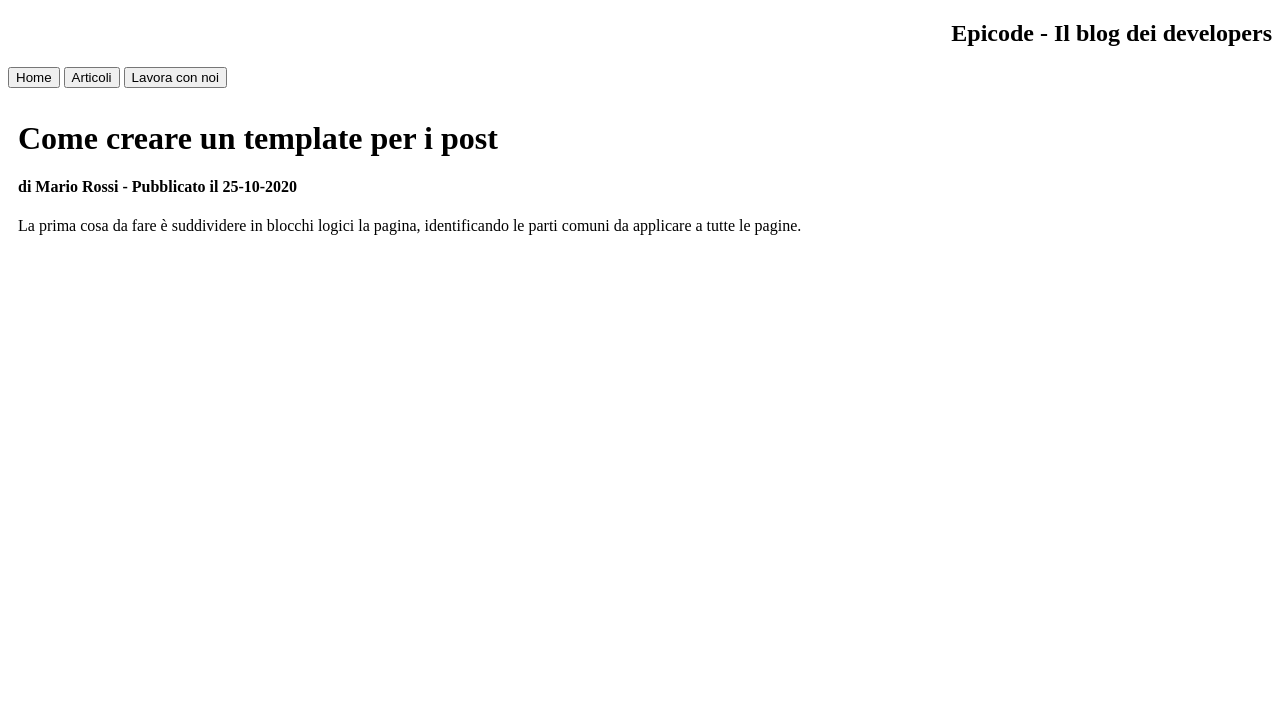
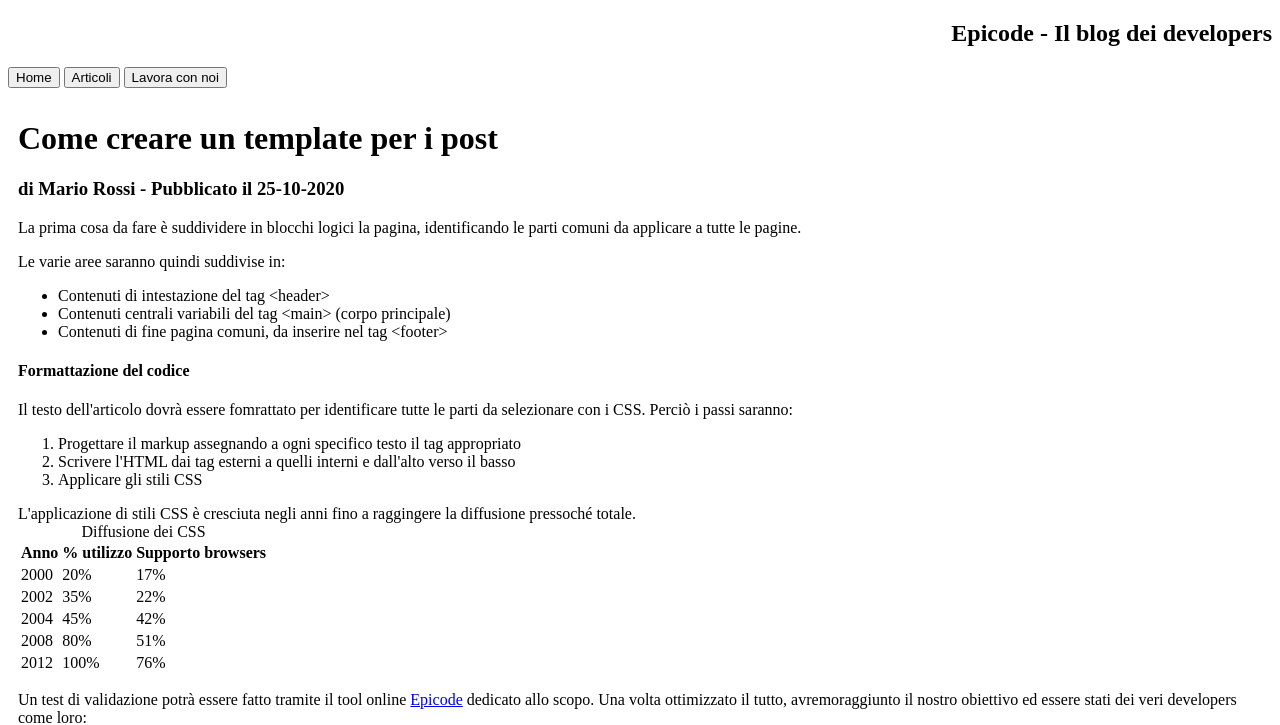
Before and after one commit to ZairaStra/M1S1G2_esercitazione, a plain HTML site: page index.html in a window 1280 px wide. Shown: the part 83-808 px from the top of the page. Drawn offline with Linux system fonts and the light colour scheme.

Commit message:
start_form

```diff
--- a/index.html
+++ b/index.html
@@ -22,12 +22,77 @@
     </header>
     <main>
       <h1>Come creare un template per i post</h1>
-      <h4>di Mario Rossi - Pubblicato il 25-10-2020</h4>
-      <div>
-        <p>La prima cosa da fare è suddividere in blocchi logici la pagina, identificando le parti comuni da applicare a tutte le pagine.</p>
+      <h3>di Mario Rossi - Pubblicato il 25-10-2020</h3>
+      <div class="content">
+        <p>
+            La prima cosa da fare è suddividere in blocchi logici la pagina, identificando le parti comuni da applicare a tutte le pagine.
+        </p>
+
+        <p>Le varie aree saranno quindi suddivise in:
+            <ul>
+             <li>Contenuti di intestazione del tag &lt;header&gt; </li>
+             <li>Contenuti centrali variabili del tag &lt;main&gt; (corpo principale)</li>
+             <li>Contenuti di fine pagina comuni, da inserire nel tag &lt;footer&gt;</li>
+            </ul>
+        </p>
+
+        <h4>Formattazione del codice</h4>
+        <div>Il testo dell'articolo dovrà essere fomrattato per identificare tutte le parti da selezionare con i CSS. Perciò i passi saranno:
+            <ol>
+                <li>Progettare il markup assegnando a ogni specifico testo il tag appropriato </li>
+                <li>Scrivere l'HTML dai tag esterni a quelli interni e dall'alto verso il basso </li>
+                <li>Applicare gli stili CSS</li>
+            </ol>
+            L'applicazione di stili CSS è cresciuta negli anni fino a raggingere la diffusione pressoché totale.
+        </div>
+        <table>
+            <caption> Diffusione dei CSS </caption>
+            <thead>
+                <tr>
+                    <th>Anno</th>
+                    <th>% utilizzo</th>
+                    <th>Supporto browsers</th>
+                </tr>
+            </thead>
+            <tbody>
+                <tr>
+                    <td>2000</td>
+                    <td>20%</td>
+                    <td>17%</td>
+                </tr>
+                <tr>
+                    <td>2002</td>
+                    <td>35%</td>
+                    <td>22%</td>
+                </tr>
+                <tr>
+                    <td>2004</td>
+                    <td>45%</td>
+                    <td>42%</td>
+                </tr>
+                <tr>
+                    <td>2008</td>
+                    <td>80%</td>
+                    <td>51%</td>
+                </tr>
+                <tr>
+                    <td>2012</td>
+                    <td>100%</td>
+                    <td>76%</td>
+                </tr>
+            </tbody>
+        </table>
+        <p>
+            Un test di validazione potrà essere fatto tramite il tool online <a href="https://epicode.com/it/">Epicode</a> dedicato allo scopo. Una volta ottimizzato il tutto, avremoraggiunto il nostro obiettivo ed essere stati dei veri developers come loro:
+        </p>
+        <iframe width="560" height="315" src="https://www.youtube.com/embed/QiYgE7Hceks?si=fLuf8oNx1OsSXJGU" title="YouTube video player" frameborder="0" allow="accelerometer; autoplay; clipboard-write; encrypted-media; gyroscope; picture-in-picture; web-share" referrerpolicy="strict-origin-when-cross-origin" allowfullscreen></iframe>"></video>
       </div>
     </main>
-    <aside></aside>
-    <footer></footer>
+    <aside>
+
+    </aside>
+    <footer>
+
+    </footer>
   </body>
 </html>
--- a/style.css
+++ b/style.css
@@ -24,3 +24,6 @@ header {
 main {
   margin: 10px;
 }
+
+.content {
+}
```
